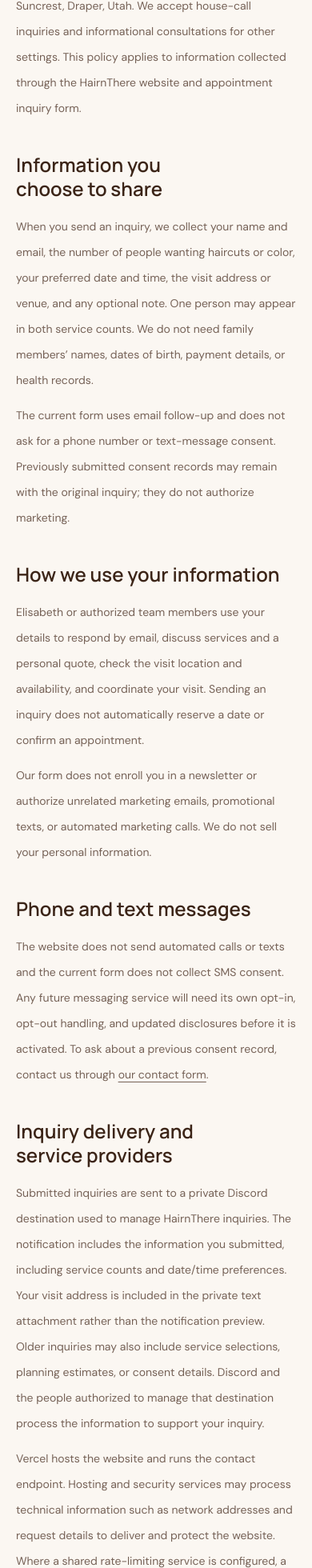
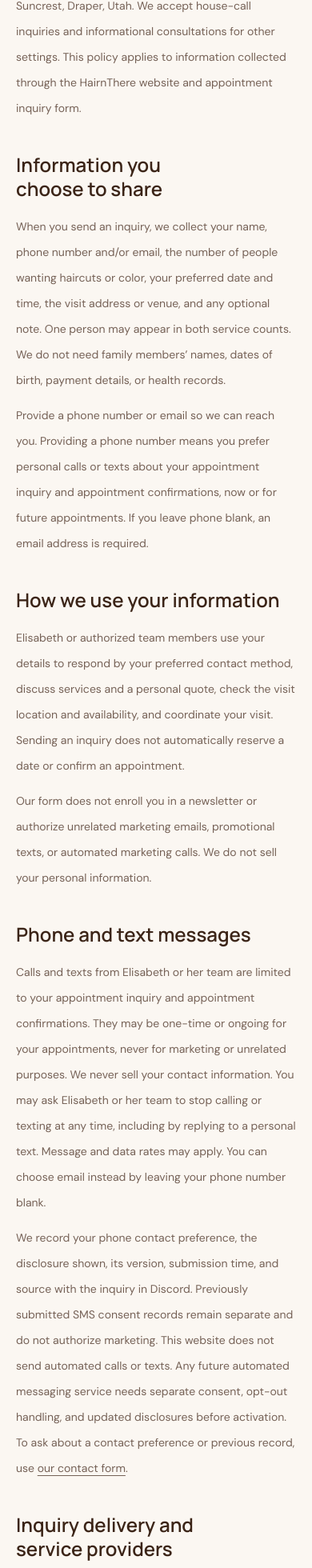
Before and after one commit to harryt04/hair-n-there, a Next.js app: page /privacy in a window 390 px wide. Shown: the part 673-2633 px from the top of the page at 80% size. Built offline with nearby package versions, Linux system fonts and the light colour scheme; no server answers.

Commit message:
Allow appointment inquiries by phone or email

```diff
--- a/src/app/(site)/privacy/page.tsx
+++ b/src/app/(site)/privacy/page.tsx
@@ -8,7 +8,7 @@ import {
 export const metadata: Metadata = {
   title: "Privacy Policy",
   description:
-    "How HairnThere handles house-call inquiries, visit addresses, email follow-up, website analytics, and your privacy choices.",
+    "How HairnThere handles house-call inquiries, visit addresses, appointment calls/texts and email follow-up, website analytics, and your privacy choices.",
   alternates: { canonical: "/privacy" },
 };
 
@@ -30,24 +30,26 @@ export default function PrivacyPage() {
       </PolicySection>
       <PolicySection title="Information you choose to share">
         <p>
-          When you send an inquiry, we collect your name and email, the number
-          of people wanting haircuts or color, your preferred date and time, the
-          visit address or venue, and any optional note. One person may appear
-          in both service counts. We do not need family members’ names, dates of
-          birth, payment details, or health records.
+          When you send an inquiry, we collect your name, phone number and/or
+          email, the number of people wanting haircuts or color, your preferred
+          date and time, the visit address or venue, and any optional note. One
+          person may appear in both service counts. We do not need family
+          members’ names, dates of birth, payment details, or health records.
         </p>
         <p>
-          The current form uses email follow-up and does not ask for a phone
-          number or text-message consent. Previously submitted consent records
-          may remain with the original inquiry; they do not authorize marketing.
+          Provide a phone number or email so we can reach you. Providing a phone
+          number means you prefer personal calls or texts about your appointment
+          inquiry and appointment confirmations, now or for future appointments.
+          If you leave phone blank, an email address is required.
         </p>
       </PolicySection>
       <PolicySection title="How we use your information">
         <p>
           Elisabeth or authorized team members use your details to respond by
-          email, discuss services and a personal quote, check the visit location
-          and availability, and coordinate your visit. Sending an inquiry does
-          not automatically reserve a date or confirm an appointment.
+          your preferred contact method, discuss services and a personal quote,
+          check the visit location and availability, and coordinate your visit.
+          Sending an inquiry does not automatically reserve a date or confirm an
+          appointment.
         </p>
         <p>
           Our form does not enroll you in a newsletter or authorize unrelated
@@ -57,11 +59,23 @@ export default function PrivacyPage() {
       </PolicySection>
       <PolicySection title="Phone and text messages">
         <p>
-          The website does not send automated calls or texts and the current
-          form does not collect SMS consent. Any future messaging service will
-          need its own opt-in, opt-out handling, and updated disclosures before
-          it is activated. To ask about a previous consent record, contact us
-          through <PolicyContact />.
+          Calls and texts from Elisabeth or her team are limited to your
+          appointment inquiry and appointment confirmations. They may be
+          one-time or ongoing for your appointments, never for marketing or
+          unrelated purposes. We never sell your contact information. You may
+          ask Elisabeth or her team to stop calling or texting at any time,
+          including by replying to a personal text. Message and data rates may
+          apply. You can choose email instead by leaving your phone number
+          blank.
+        </p>
+        <p>
+          We record your phone contact preference, the disclosure shown, its
+          version, submission time, and source with the inquiry in Discord.
+          Previously submitted SMS consent records remain separate and do not
+          authorize marketing. This website does not send automated calls or
+          texts. Any future automated messaging service needs separate consent,
+          opt-out handling, and updated disclosures before activation. To ask
+          about a contact preference or previous record, use <PolicyContact />.
         </p>
       </PolicySection>
       <PolicySection title="Inquiry delivery and service providers">
--- a/src/app/(site)/terms/page.tsx
+++ b/src/app/(site)/terms/page.tsx
@@ -79,13 +79,21 @@ export default function TermsPage() {
           per person. There is no automated route-based quote on this site.
         </p>
       </PolicySection>
-      <PolicySection title="Email follow-up and messaging">
+      <PolicySection title="Appointment follow-up and messaging">
         <p>
-          We use the email you provide to respond to your inquiry. Submitting
-          the form does not subscribe you to marketing. The current form does
-          not collect phone numbers or SMS consent, and this website does not
-          send automated calls or texts. Any future text-messaging service will
-          require separate consent and updated terms before activation.
+          Provide a phone number or email so we can respond. By providing a
+          phone number, you choose personal calls or texts from Elisabeth or her
+          team about your appointment inquiry and appointment confirmations, now
+          or for future appointments. These contacts may be one-time or ongoing
+          for appointments only, never for marketing or unrelated messages. We
+          never sell your contact information. You can ask us to stop calling or
+          texting at any time. Message and data rates may apply. If you prefer
+          email, leave phone blank and provide an email address.
+        </p>
+        <p>
+          This website does not send automated calls or texts. Any future
+          automated messaging service will require separate consent, opt-out
+          handling, and updated terms before activation.
         </p>
       </PolicySection>
       <PolicySection title="Accurate information and acceptable use">
@@ -139,7 +147,7 @@ export default function TermsPage() {
             Privacy Policy
           </Link>{" "}
           explains the information we collect, our use of service providers,
-          email follow-up, and your choices.
+          appointment follow-up, and your choices.
         </p>
       </PolicySection>
       <PolicySection title="Changes, governing law, and contact">
--- a/src/data/business.ts
+++ b/src/data/business.ts
@@ -16,3 +16,7 @@ export const business = {
 export const smsConsentVersion = "2026-11-03";
 export const smsConsentText =
   "I agree to receive HairnThere texts about my inquiry and appointment coordination, including automated follow-up. Message frequency varies. Message and data rates may apply. Reply STOP to opt out or HELP for help. Optional; not a condition of purchase or submitting this form.";
+
+export const phoneContactConsentVersion = "2026-11-05";
+export const phoneContactConsentText =
+  "By providing a phone number, you’re choosing calls or texts from Elisabeth or her team about your appointment inquiry and appointment confirmations, now or for future appointments. No marketing or unrelated messages. We never sell your contact information. You can ask us to stop calling or texting at any time. Message and data rates may apply. Prefer email? Leave your phone number blank and provide an email address instead.";
--- a/src/lib/discord.ts
+++ b/src/lib/discord.ts
@@ -1,4 +1,10 @@
-import { business, smsConsentText, smsConsentVersion } from "@/data/business";
+import {
+  business,
+  smsConsentText,
+  smsConsentVersion,
+  phoneContactConsentText,
+  phoneContactConsentVersion,
+} from "@/data/business";
 import { calculateQuote, formatMoney } from "@/lib/quote";
 import type { ContactInput } from "@/lib/validation";
 
@@ -79,12 +85,19 @@ export async function sendContactInquiry(
   const totals = simple
     ? "Personal quote to discuss. No price or travel fee has been calculated. Date, time, location, and pricing must be confirmed with the customer."
     : `${quote.hasStartingPrices ? "Starting service subtotal" : "Known service subtotal"}: ${formatMoney(quote.knownSubtotalCents)}\nTravel: ${quote.travelFeeCents === null ? "to be confirmed" : "not applicable"}\n${quote.hasUnpricedServices ? "Consultation-only services excluded from numeric subtotal.\n" : ""}${quote.hasUnresolvedPackage ? "Mommy & Me women’s cut variant needs confirmation.\n" : ""}${quote.extensionHairExcluded ? "Extension hair is priced separately.\n" : ""}Minimum status: ${quote.minimum.status}\nCatalog version: ${quote.catalogVersion}\nThis is a planning estimate, not an accepted booking.`;
-  const consent = `${input.smsConsent ? "YES — inquiry follow-up only" : "NO — do not send texts; reply by email"}\nRecorded: ${timestamp}\nDisclosure version: ${simple && !input.smsConsent ? "not shown (email-only form)" : smsConsentVersion}\nSource: ${business.url}${sourcePath}\nMarketing permission: none`;
+  const consent = `${input.smsConsent ? "YES — inquiry follow-up only" : "NO — no legacy automated SMS opt-in"}\nRecorded: ${timestamp}\nDisclosure version: ${!input.smsConsent ? "not applicable" : smsConsentVersion}\nSource: ${business.url}${sourcePath}\nMarketing permission: none`;
+  const phonePreference = input.phoneContactConsent
+    ? `Phone preferred — personal appointment calls/texts only; no marketing.\nRecorded: ${timestamp}\nDisclosure version: ${phoneContactConsentVersion}\nSource: ${business.url}${sourcePath}\nDisclosure shown: ${phoneContactConsentText}`
+    : input.smsConsent
+      ? "Legacy SMS opt-in; see consent record."
+      : input.email
+        ? "Reply by email. No appointment call/text preference recorded."
+        : "Phone supplied without appointment call/text preference; no text permission recorded.";
   const fullDetails = [
     `${status} — NOT a confirmed appointment`,
     `Received: ${timestamp}`,
     `Name: ${input.name}`,
-    `Email: ${input.email}`,
+    `Email: ${input.email || "Not supplied"}`,
     `Phone: ${input.phone || "Not supplied"}`,
     `Format: ${format}`,
     `Topic: ${input.topic}`,
@@ -106,7 +119,10 @@ export async function sendContactInquiry(
     "CUSTOMER MESSAGE",
     input.message || "Not supplied",
     "",
-    "SMS CONSENT",
+    "APPOINTMENT CONTACT PREFERENCE",
+    phonePreference,
+    "",
+    "LEGACY SMS CONSENT",
     consent,
     ...(input.smsConsent ? ["Disclosure shown:", smsConsentText] : []),
   ].join("\n");
@@ -118,7 +134,7 @@ export async function sendContactInquiry(
     },
     {
       name: "Email",
-      value: clipped(escapeDiscord(input.email), 600),
+      value: clipped(escapeDiscord(input.email || "Not supplied"), 600),
       inline: true,
     },
     {
@@ -146,7 +162,13 @@ export async function sendContactInquiry(
       value: clipped(escapeDiscord(serviceText), 900),
     },
     { name: "Planning summary", value: clipped(escapeDiscord(totals), 800) },
-    { name: "SMS consent", value: clipped(escapeDiscord(consent), 800) },
+    {
+      name: "Appointment contact preference",
+      value: input.phoneContactConsent
+        ? `Phone preferred — personal appointment calls/texts only; no marketing. Disclosure version: ${phoneContactConsentVersion}. Full record in the private attachment.`
+        : escapeDiscord(phonePreference),
+    },
+    { name: "Legacy SMS consent", value: clipped(escapeDiscord(consent), 800) },
     ...(input.smsConsent
       ? [
           {
```
Also changed, not shown: src/components/contact/contact-form.tsx (+32 -6 lines), src/lib/inquiry-validation.ts (+26 -3 lines), 1 other file (tests, documents, lock files or other folders).
